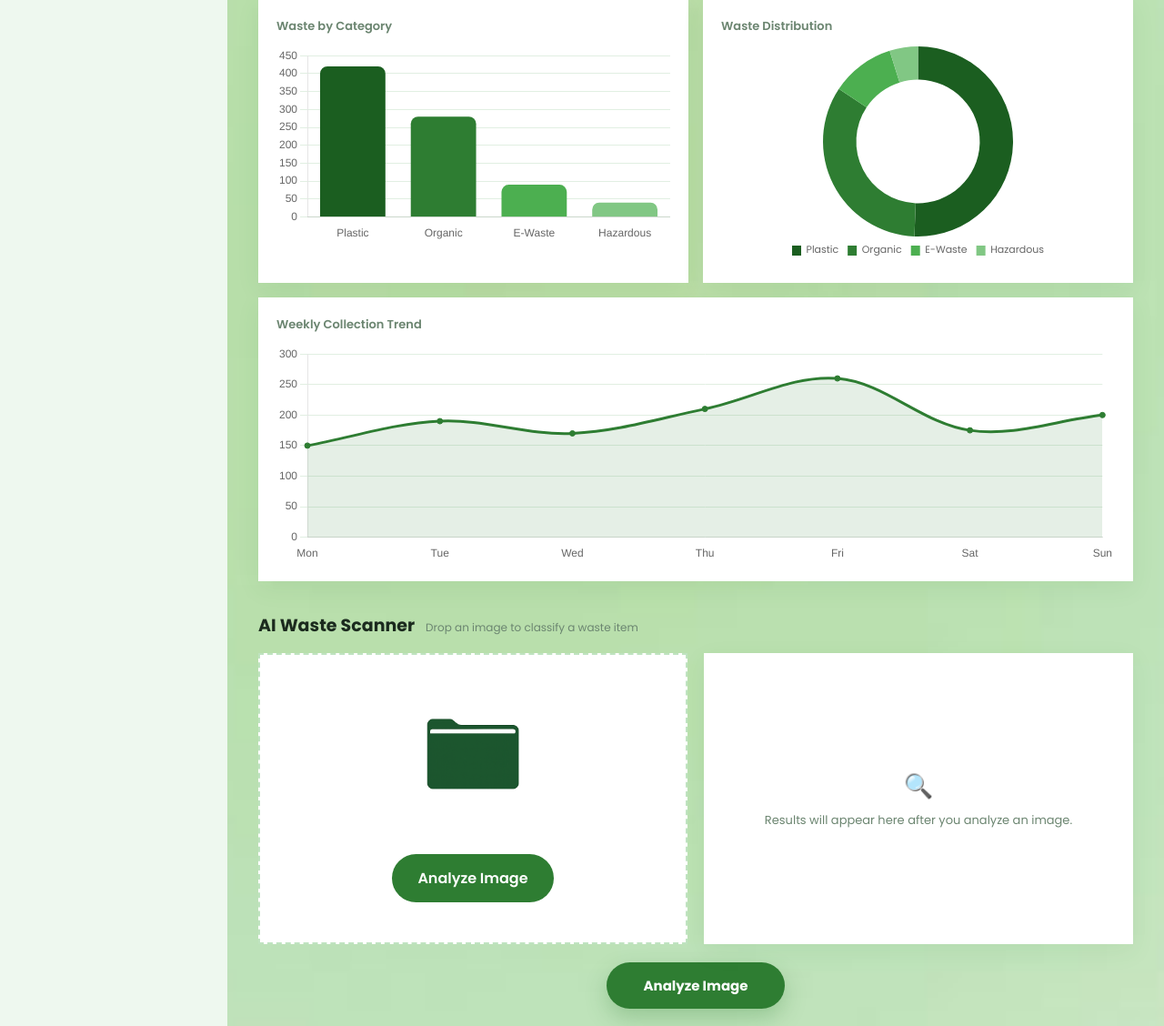
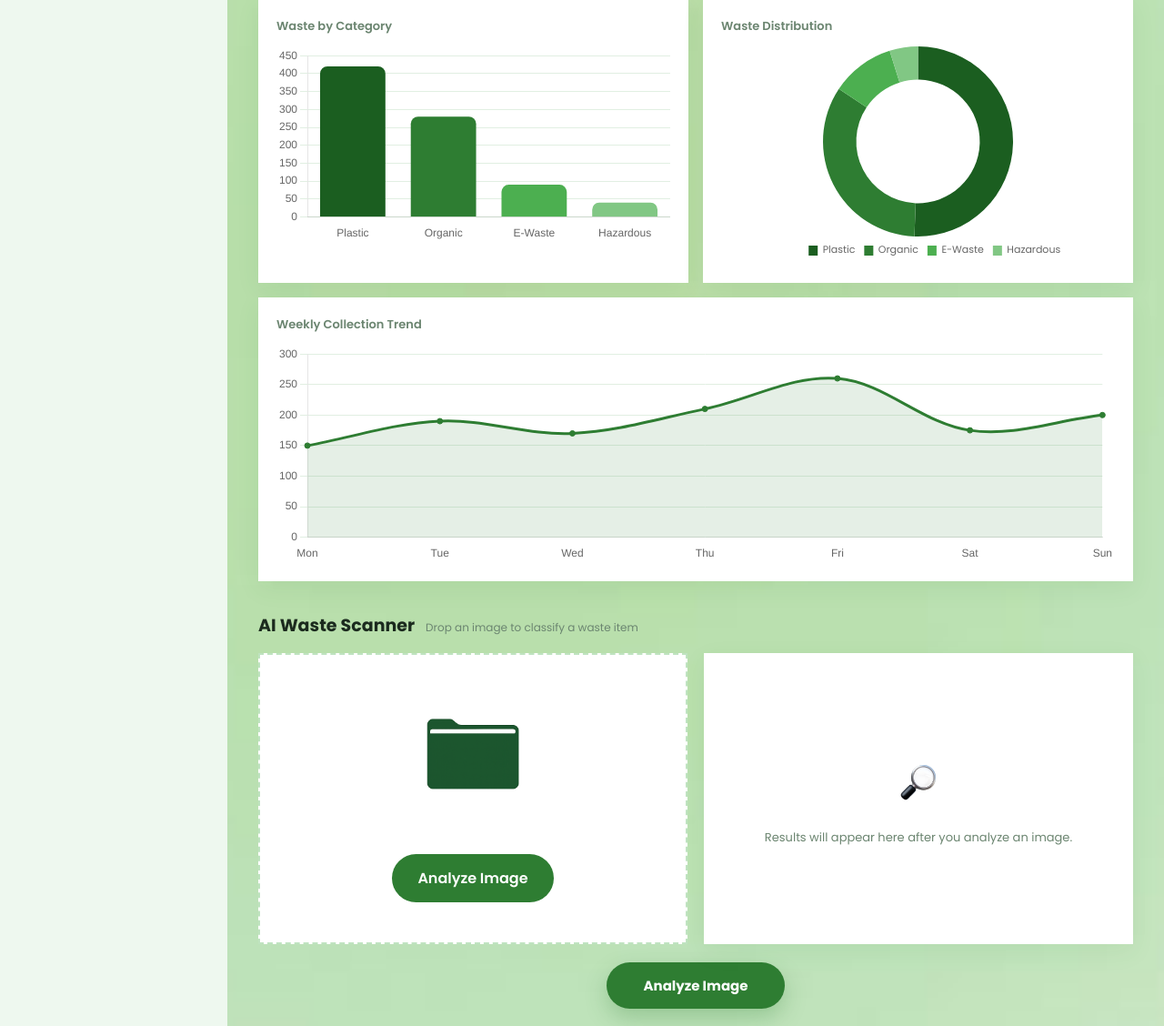
Before and after one commit to bhoomikapinto127/ecosort-ai, a Flask app: page / in a window 1280 px wide. Shown: the part 961-2089 px from the top of the page at 91% size. Run offline with Flask 3, Linux system fonts and the light colour scheme.

Commit message:
frontend modified

```diff
--- a/static/css/style.css
+++ b/static/css/style.css
@@ -536,7 +536,13 @@ button { font-family: inherit; cursor: pointer; border: none; }
   text-align: center;
   color: var(--text-muted);
 }
-.result-placeholder-icon { font-size: 26px; display: block; margin-bottom: 8px; }
+.result-placeholder-icon {
+    width: 70px;
+    height: 70px;
+    object-fit: contain;
+    display: block;
+    margin: 0 auto 15px;
+}
 .result-placeholder p { font-size: 13px; margin: 0; }
 
 .result-content { width: 100%; animation: fadeUp 400ms ease both; }
--- a/static/js/scanner.js
+++ b/static/js/scanner.js
@@ -1,5 +1,6 @@
 document.addEventListener("DOMContentLoaded", () => {
     const chooseBtn = document.getElementById("choose-file-btn");
+    const cameraBtn = document.getElementById("camera-btn");
     const fileInput = document.getElementById("file-input");
     const previewImg = document.getElementById("preview-img");
 
@@ -13,7 +14,13 @@ document.addEventListener("DOMContentLoaded", () => {
     const resultBin = document.getElementById("result-bin");
 
     const uploadArea = document.getElementById("upload-area");
+    const cameraBtn = document.getElementById("camera-btn");
+const captureBtn = document.getElementById("capture-btn");
+const closeCameraBtn = document.getElementById("close-camera-btn");
+const cameraPreview = document.getElementById("camera-preview");
+const cameraCanvas = document.getElementById("camera-canvas");
 
+let cameraStream = null;
     // Create Analyze button if it doesn't exist
     let analyzeBtn = document.getElementById("analyze-btn");
 
@@ -27,9 +34,16 @@ document.addEventListener("DOMContentLoaded", () => {
 
     // Open file picker
     chooseBtn.addEventListener("click", (e) => {
-        e.preventDefault();
-        fileInput.click();
-    });
+    e.preventDefault();
+    fileInput.removeAttribute("capture"); // Open gallery/file picker
+    fileInput.click();
+});
+
+cameraBtn.addEventListener("click", (e) => {
+    e.preventDefault();
+    fileInput.setAttribute("capture", "environment"); // Open camera
+    fileInput.click();
+});
 
     // Preview image
     fileInput.addEventListener("change", () => {
@@ -112,3 +126,66 @@ window.updateBin(data.category);
 
     });
 });
+// Open webcam
+cameraBtn.addEventListener("click", async () => {
+    try {
+        cameraStream = await navigator.mediaDevices.getUserMedia({
+            video: true
+        });
+
+        cameraPreview.srcObject = cameraStream;
+
+        cameraPreview.hidden = false;
+        captureBtn.hidden = false;
+        closeCameraBtn.hidden = false;
+
+        document.getElementById("camera-image").style.display = "none";
+        previewImg.hidden = true;
+
+    } catch (err) {
+        alert("Unable to access camera.");
+        console.error(err);
+    }
+});
+
+// Capture image
+captureBtn.addEventListener("click", () => {
+
+    const ctx = cameraCanvas.getContext("2d");
+
+    cameraCanvas.width = cameraPreview.videoWidth;
+    cameraCanvas.height = cameraPreview.videoHeight;
+
+    ctx.drawImage(
+        cameraPreview,
+        0,
+        0,
+        cameraCanvas.width,
+        cameraCanvas.height
+    );
+
+    previewImg.src = cameraCanvas.toDataURL("image/png");
+    previewImg.hidden = false;
+
+    cameraPreview.hidden = true;
+    captureBtn.hidden = true;
+    closeCameraBtn.hidden = true;
+
+    if (cameraStream) {
+        cameraStream.getTracks().forEach(track => track.stop());
+    }
+});
+
+// Close camera
+closeCameraBtn.addEventListener("click", () => {
+
+    if (cameraStream) {
+        cameraStream.getTracks().forEach(track => track.stop());
+    }
+
+    cameraPreview.hidden = true;
+    captureBtn.hidden = true;
+    closeCameraBtn.hidden = true;
+
+    document.getElementById("camera-image").style.display = "block";
+});
--- a/templates/index.html
+++ b/templates/index.html
@@ -268,7 +268,9 @@ History        </a>
 
           <div class="scanner-result" id="scanner-result">
             <div class="result-placeholder" id="result-placeholder">
-              <span class="result-placeholder-icon">🔍</span>
+              <img src="{{ url_for('static', filename='images/search.png') }}"
+     alt="Search"
+     class="result-placeholder-icon">
               <p>Results will appear here after you analyze an image.</p>
             </div>
 
```
Also changed, not shown: ecosort.db, static/images/search.png (added), uploads/organic.png (added).
